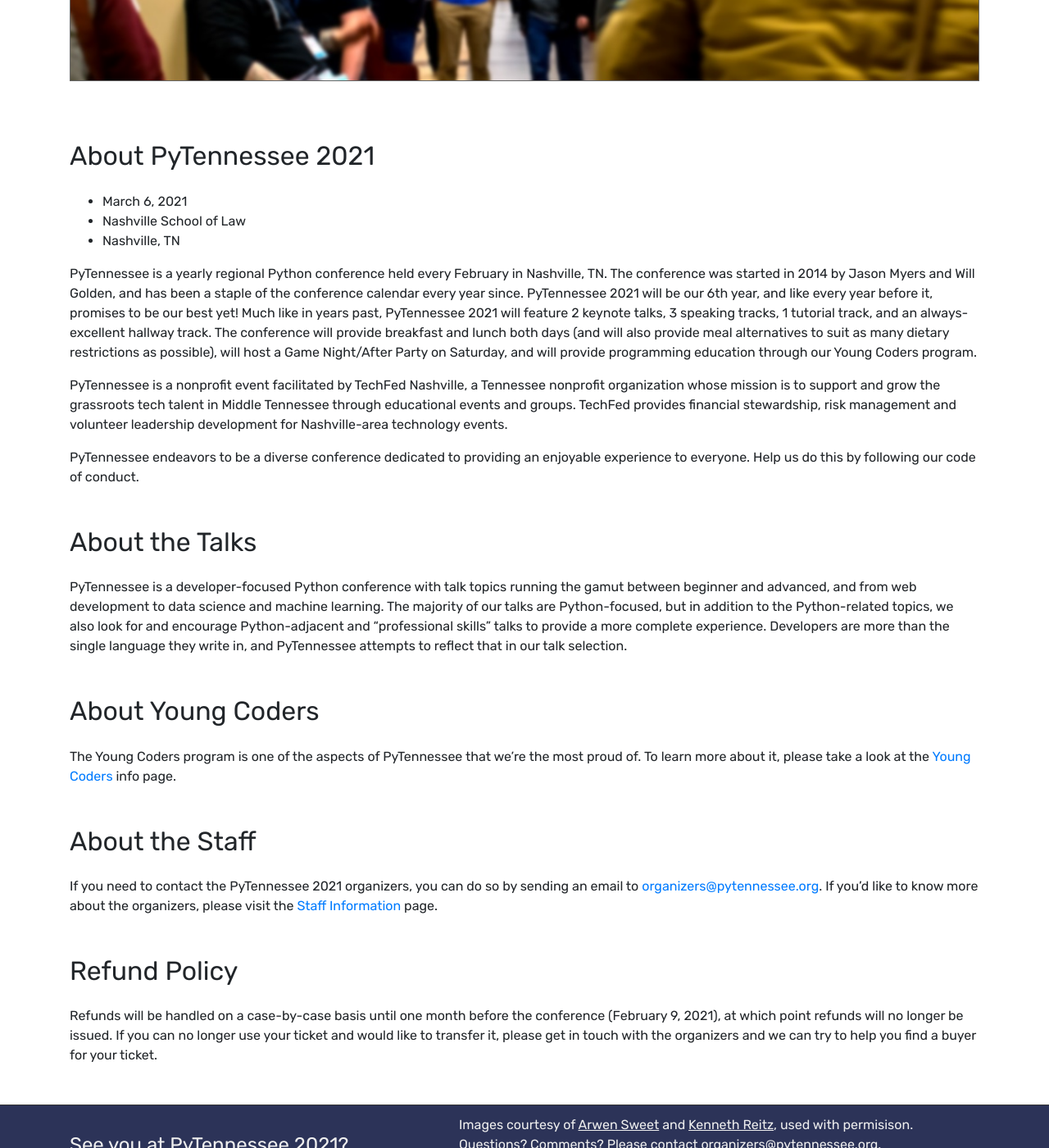
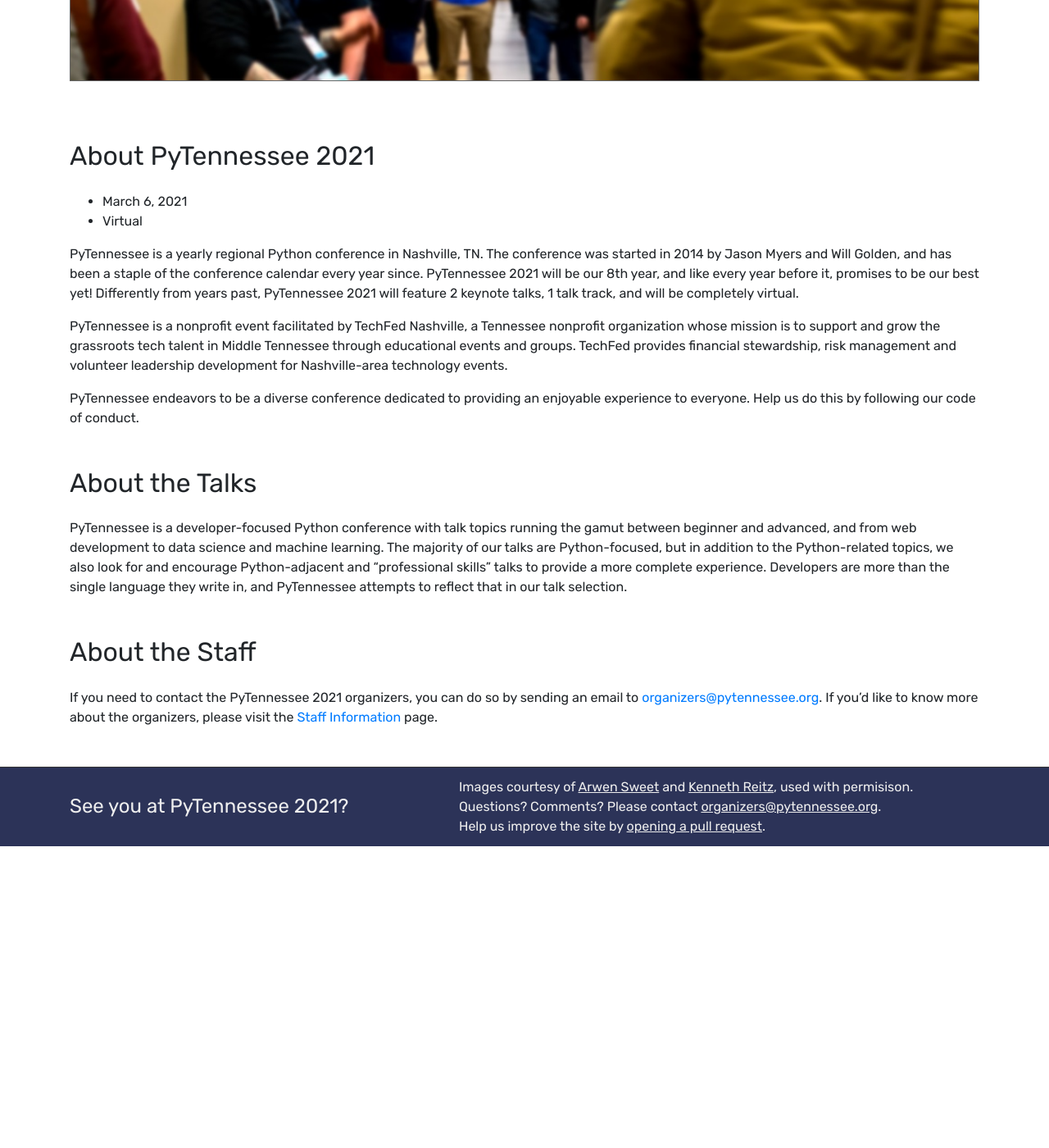
Before and after one commit to pytennessee/pytn-2021, a Jekyll site: the page built from about/index.md, in a window 1280 px wide and 1400 px high, scrolled down 408 px. Shown: the whole window at 82% size. Built offline with Jekyll 4.4.1, drawn with Linux system fonts in a browser that asks for light colours; after the commit the page ends 1440 px from its top, so only the background shows below that.

Commit message:
Updates about, come on down

```diff
--- a/about/index.md
+++ b/about/index.md
@@ -12,14 +12,12 @@
 ## About {{ site.data.event.name }}
 
 * {{ site.data.event.dates }}
-* Nashville School of Law
-* Nashville, TN
+* Virtual
 
-{{ site.data.event.short_name }} is a yearly regional Python conference held every February in Nashville, TN.
+{{ site.data.event.short_name }} is a yearly regional Python conference in Nashville, TN.
 The conference was started in 2014 by Jason Myers and Will Golden, and has been a staple of the conference calendar every year since.
-{{ site.data.event.name }} will be our 6th year, and like every year before it, promises to be our best yet!
-Much like in years past, {{ site.data.event.name }} will feature 2 keynote talks, 3 speaking tracks, 1 tutorial track, and an always-excellent hallway track.
-The conference will provide breakfast and lunch both days (and will also provide meal alternatives to suit as many dietary restrictions as possible), will host a Game Night/After Party on Saturday, and will provide programming education through our Young Coders program.
+{{ site.data.event.name }} will be our 8th year, and like every year before it, promises to be our best yet!
+Differently from years past, {{ site.data.event.name }} will feature 2 keynote talks, 1 talk track, and will be completely virtual.
 
 {{ site.data.event.short_name }} is a nonprofit event facilitated by TechFed Nashville, a Tennessee nonprofit organization whose mission is to support and grow the grassroots tech talent in Middle Tennessee through educational events and groups.
 TechFed provides financial stewardship, risk management and volunteer leadership development for Nashville-area technology events.
@@ -34,19 +32,7 @@
 Developers are more than the single language they write in, and {{ site.data.event.short_name }} attempts to reflect that in our talk selection.
 
 
-## About Young Coders
-
-The Young Coders program is one of the aspects of {{ site.data.event.short_name }} that we're the most proud of.
-To learn more about it, please take a look at the [Young Coders]({% link about/young-coders.md %}) info page.
-
-
 ## About the Staff
 
 If you need to contact the {{ site.data.event.name }} organizers, you can do so by sending an email to [organizers@pytennessee.org](mailto:organizers@pytennessee.org).
 If you'd like to know more about the organizers, please visit the [Staff Information]({% link about/staff-information.md %}) page.
-
-
-## Refund Policy
-
-Refunds will be handled on a case-by-case basis until one month before the conference ({{ site.data.event.refund_cutoff }}), at which point refunds will no longer be issued.
-If you can no longer use your ticket and would like to transfer it, please get in touch with the organizers and we can try to help you find a buyer for your ticket.
```
Also changed, not shown: about/come-on-down.md (+5 -4 lines).
